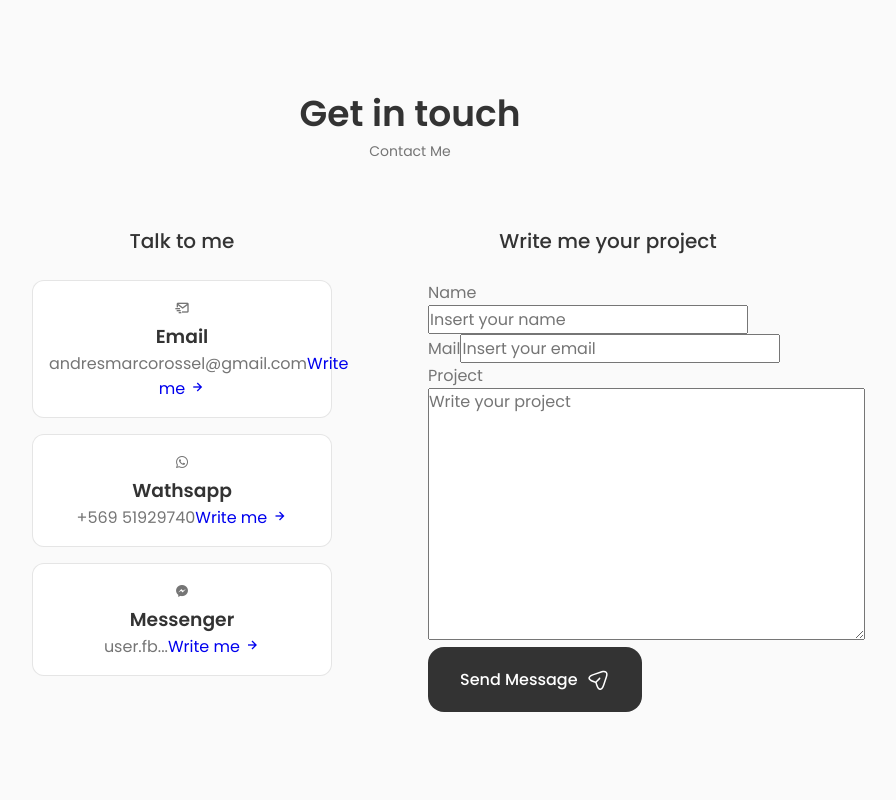
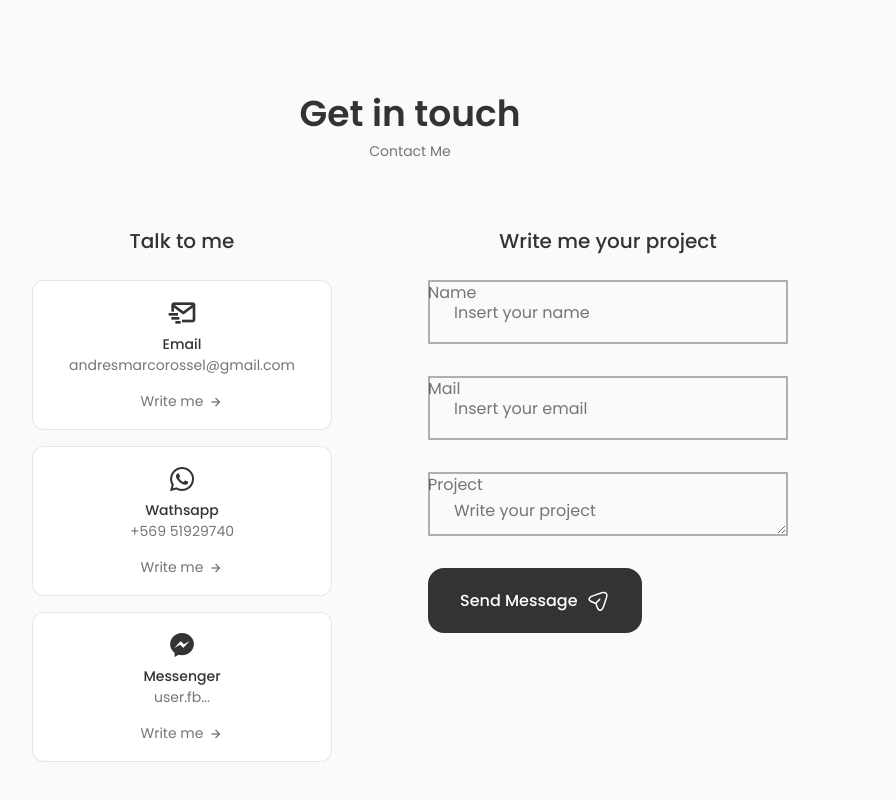
Before and after one commit to MarcoRosselDev/portafollio, a React (Create React App) app: page / in a window 1280 px wide. Shown: the part 1848-2648 px from the top of the page, without its empty margins (230-1126 px from the left). Built offline with nearby package versions, Linux system fonts and the light colour scheme.

Commit message:
contact styles 2

```diff
--- a/src/components/contact/contact.css
+++ b/src/components/contact/contact.css
@@ -26,6 +26,69 @@
   text-align: center;
 }
 
+.contact__card-icon {
+  font-size: 2rem;
+  color: var(--title-color);
+  margin-bottom: var(--mb-0-25);
+}
+
+.contact__card-title,
+.contact__card-data {
+  font-size: var(--small-font-size);
+}
+
+.contact__card-title {
+  font-weight: var(--font-medium);
+}
+
+.contact__card-data {
+  display: block;
+  margin-bottom: var(--mb-0-75);
+}
+
+.contact__button {
+  color: var(--text-color);
+  font-size: var(--small-font-size);
+  display: inline-flex;
+  align-items: center;
+  justify-content: center;
+  column-gap: 0.25rem;
+}
+
+.contact__button-icon {
+  font-size: 1rem;
+  transition: 0.3s;
+}
+
+.contact__button:hover .contact__button-icon {
+  transform: translate(0.25rem);
+}
+
 .contact__form {
   width: 360px;
 }
+
+.contact__form-div {
+  position: relative;
+  margin-bottom: var(--mb-2);
+  height: 4rem;
+}
+
+.contact__form-input {
+  position: absolute;
+  top: 0;
+  left: 0;
+  width: 100%;
+  height: 100%;
+  border: 2px solid rgba(0, 0, 0, 0.3);
+  background: none;
+  color: var(--text-color);
+  outline: none;
+  border-radius: 0.75px;
+  padding: 1.5rem;
+  z-index: 1;
+}
+
+.contact__form-tag {
+  position: absolute;
+}
```
